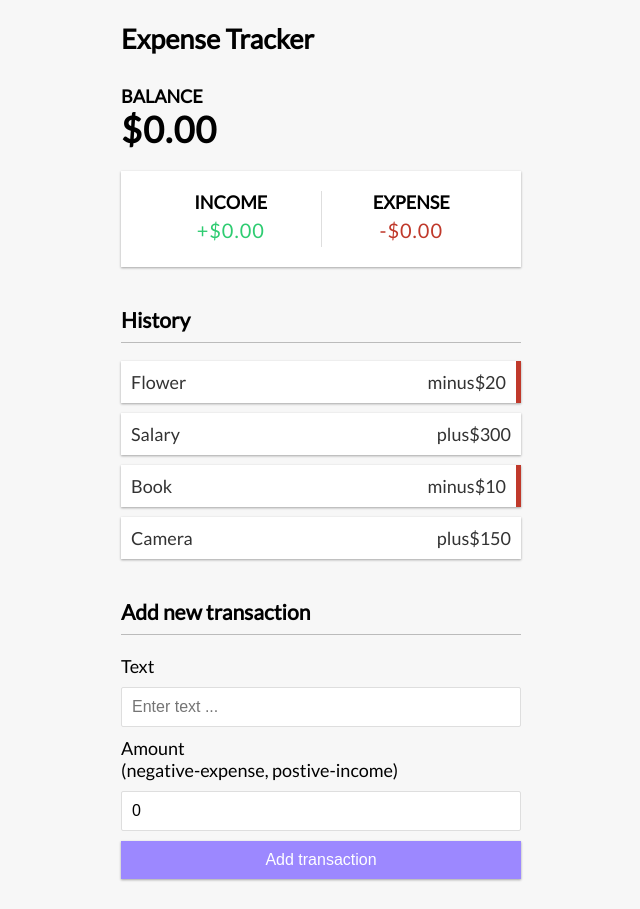
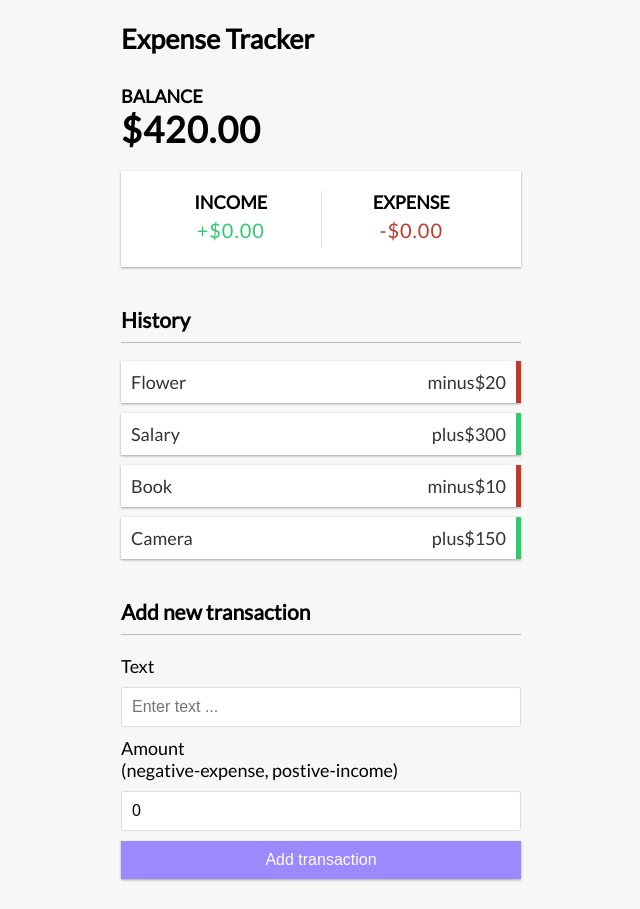
Before and after one commit to ShailendraJungRana/Expense-tracker, a React (Create React App) app: page / in a window 1280 px wide. Shown: the whole page, without its empty margins (319-959 px from the left). Built offline with nearby package versions, Linux system fonts and the light colour scheme.

Commit message:
Error may gone but things could be change here

```diff
--- a/src/components/Balance.jsx
+++ b/src/components/Balance.jsx
@@ -1,13 +1,21 @@
-import React from 'react'
+import React, { useContext } from 'react';
+import { GlobalContext } from '../context/GlobalState';
 
 const Balance = () => {
+  const { transactions } = useContext(GlobalContext);
+
+  // Check if transactions are defined and are an array
+  const amounts = transactions?.length ? transactions.map(transaction => Number(transaction.amount)) : [];
+
+  // Reduce amounts array safely to calculate the total balance
+  const total = amounts.reduce((acc, item) => (acc += item), 0).toFixed(2);
 
   return (
     <div>
       <h4>Balance</h4>
-      <h1 >$0.00</h1>
+      <h1>${total}</h1>
     </div>
-  )
-}
+  );
+};
 
-export default Balance
+export default Balance;
--- a/src/components/IncomeExpenses.jsx
+++ b/src/components/IncomeExpenses.jsx
@@ -1,6 +1,18 @@
-import React from 'react'
+import React, { useContext } from 'react'
+import { GlobalContext } from '../context/GlobalState'
+const IncomeExpenses = () => {
 
-const IncomeExpenses = () => {
+  const { transactions } = useContext(GlobalContext);
+
+  const amounts = transactions.map(transaction => transaction.amount);
+  const income = amounts
+  .filter(item => item > 0)
+  .reduce((acc, item) => (acc += item ), 0);
+
+  const expense = (
+    amounts.filter(item => item < 0).reduce((acc, item) => (acc += item), 0) * -1
+  ).toFixed(2);
+
   return (
     <div className='inc-exp-container'>
       <div>
--- a/src/components/Transaction.jsx
+++ b/src/components/Transaction.jsx
@@ -3,7 +3,7 @@
 const Transaction = ({transaction}) => {
     const sign = transaction.amount < 0 ? 'minus' : 'plus';
   return (
-    <li className={transaction.amount < 0 ? "minus" : "pluse"}>
+    <li className={transaction.amount < 0 ? "minus" : "plus"}>
             {transaction.text} <span>{sign}${Math.abs(transaction.amount)}</span>
           <button className='delete-btn'>
           X
```
